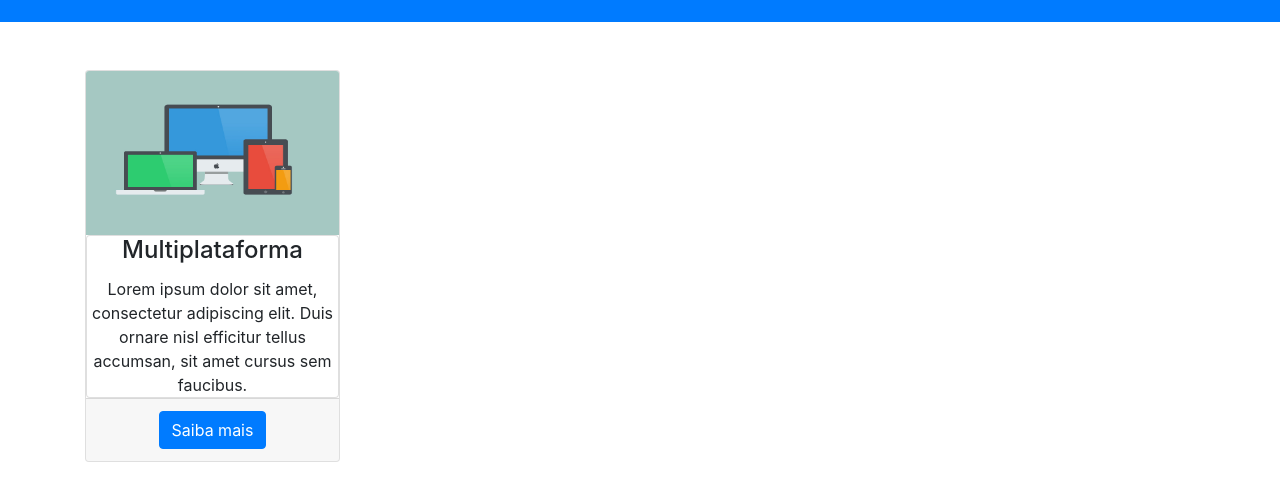
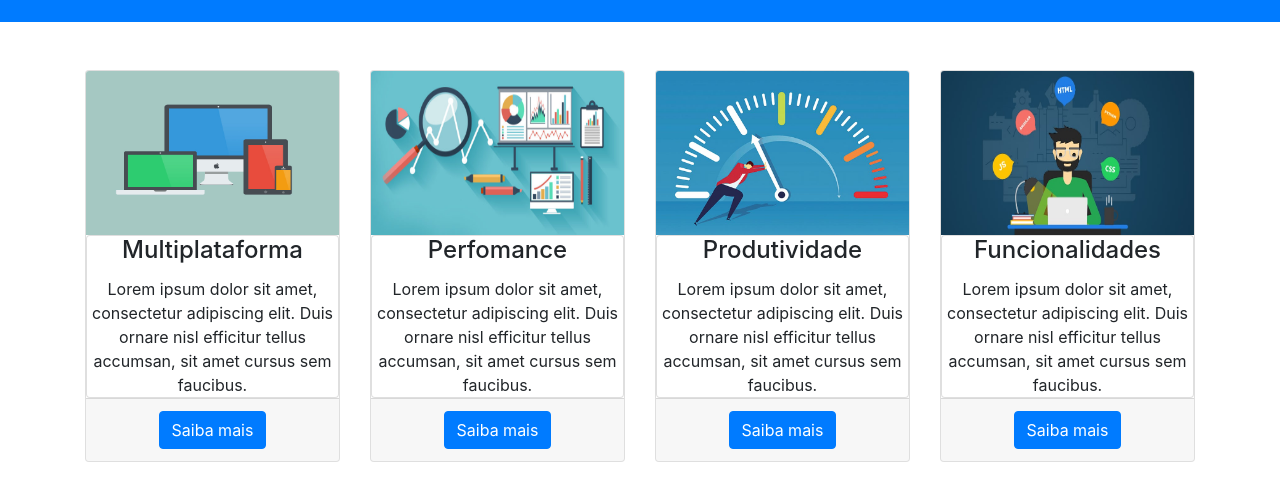
Before and after one commit to Igor-maciel/loja-virtual-angular, an Angular app: page / in a window 1280 px wide. Shown: the part 374-857 px from the top of the page. Built offline with nearby package versions, Linux system fonts and the light colour scheme.

Commit message:
adicionando outros cards

```diff
--- a/src/app/app.component.html
+++ b/src/app/app.component.html
@@ -62,5 +62,53 @@
                     </div>
                 </div>
             </div>
+            <div class="col-lg-3 col-md-6 mb-4">
+                <div class="card h-100">
+                    <img class="card-img-top" src="/assets/perfomance.jpg" height="164px" width="253px" alt="">
+                    <div class="card body">
+                        <h4 class="card-title">Perfomance</h4>
+                        <p class="card-text">Lorem ipsum dolor sit amet, consectetur adipiscing elit.
+                                                    Duis ornare nisl
+                            efficitur tellus accumsan, sit amet cursus sem faucibus.</p>
+                    </div>
+                    <div class="card-footer">
+                        <a href="#" class="btn btn-primary">Saiba mais</a>
+                    </div>
+                </div>
+            </div>
+
+            <div class="col-lg-3 col-md-6 mb-4">
+                <div class="card h-100">
+                    <img class="card-img-top" src="/assets/produtividade.jpg" height="164px" width="253px" alt="">
+                    <div class="card body">
+                        <h4 class="card-title">Produtividade</h4>
+                        <p class="card-text">Lorem ipsum dolor sit amet, consectetur adipiscing elit.
+                                                    Duis ornare nisl
+                            efficitur tellus accumsan, sit amet cursus sem faucibus.</p>
+                    </div>
+                    <div class="card-footer">
+                        <a href="#" class="btn btn-primary">Saiba mais</a>
+                    </div>
+                </div>
+            </div>
+
+            <div class="col-lg-3 col-md-6 mb-4">
+                <div class="card h-100">
+                    <img class="card-img-top" src="/assets/funcionalidades.jpg" height="164px" width="253px" alt="">
+                    <div class="card body">
+                        <h4 class="card-title">Funcionalidades</h4>
+                        <p class="card-text">Lorem ipsum dolor sit amet, consectetur adipiscing elit.
+                                                    Duis ornare nisl
+                            efficitur tellus accumsan, sit amet cursus sem faucibus.</p>
+                    </div>
+                    <div class="card-footer">
+                        <a href="#" class="btn btn-primary">Saiba mais</a>
+                    </div>
+                </div>
+            </div>
+
+
+
         </div>
     </div>
+    <!-- END Conteudo da pagina-->
```
